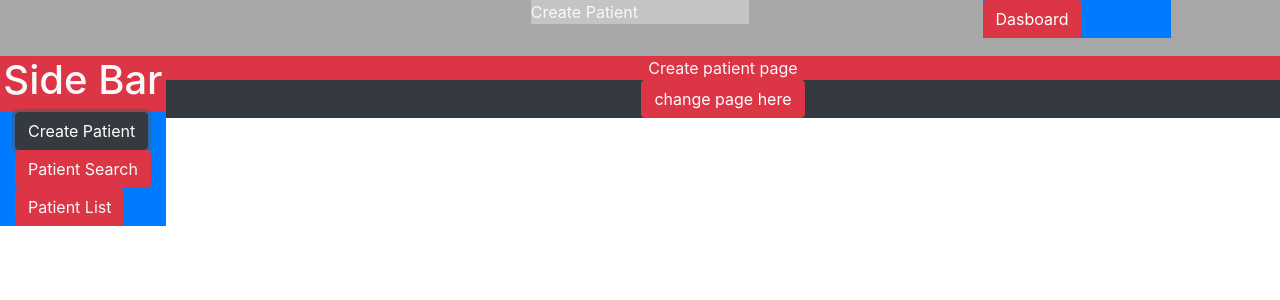
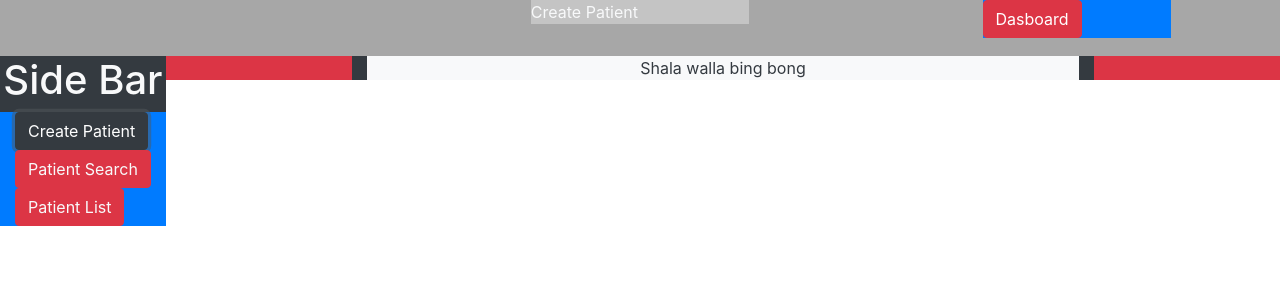
Before and after one commit to LuisERivas/Artificial-Intelligence-Business-Systems, a React (Create React App) app in the folder app/: page / in a window 1280 px wide. Both pictures are taken after a click on the button "Create Patient". Shown: the top 300 px of the page. Built offline with nearby package versions, Linux system fonts and the light colour scheme.

Commit message:
Added create patient form in create patient page

```diff
--- a/app/src/Components/Button/button.js
+++ b/app/src/Components/Button/button.js
@@ -15,22 +15,11 @@
     }
   }
   render () {
-    // console.log(this.props.sideBarLinks)
-    // console.log(this.state.linkSet)
     var buttonSet = this.state.linkSet
-    // console.log('The current Button set is: ' + buttonSet)
     let buttons
     if (buttonSet === 'SideBarSet') {
-      // console.log('--------- Button --------')
-
-      // console.log('I Successfully pulled up the SideBarSet')
-      // console.log('--------- Button --------')
-
       buttons = <div className='bg-primary col'>
         <div className='bg-primary row'>
-          {/* <Router>
-            <Link to={this.props.sideBarLinks.link1} className='text-light btn btn-danger'>{this.props.sideBarLinks.linkName1}</Link>
-          </Router> */}
           <button onClick={this.props.clickTestPatientPage} className='btn btn-dark'>{this.props.sideBarLinks.linkName1}</button>
         </div>
         <div className='bg-primary row'>
@@ -45,21 +34,14 @@
         </div>
       </div>
     } else if (buttonSet === 'navBarSet') {
-      // console.log('--------- Button --------')
+      buttons = <div className='bg-primary row'>
 
-      // console.log('I pulled up the NavbarSet')
-      // console.log('--------- Button --------')
-
-      buttons = <div className='bg-primary row'>
-        {/* <Router>
-          <Link to={this.props.navBarLinks.link1} className='text-light btn btn-danger'>{this.props.navBarLinks.linkName1}</Link>
-        </Router> */}
         <button onClick={this.props.clickTestDashboard} className='btn btn-danger'>{this.props.navBarLinks.linkName1}</button>
       </div>
     } else {
-      // console.log('--------- Button --------')
-      // console.log('there is an eror bro')
-      // console.log('--------- Button --------')
+      console.log('--------- Button --------')
+      console.log('there is an eror bro')
+      console.log('--------- Button --------')
     }
 
     return (
--- /dev/null
+++ b/app/src/Components/CreatePatientForm/createPatientForm.js
@@ -0,0 +1,12 @@
+import React, { Component } from 'react'
+import '../CreatePatientForm/createPatientForm.css'
+
+class CreatePatientForm extends Component {
+  render () {
+    return (
+      <div className='bg-light text-dark'> Shala walla bing bong</div>
+    )
+  }
+}
+
+export default CreatePatientForm
--- a/app/src/Components/CreatePatientPage/createPatientpage.js
+++ b/app/src/Components/CreatePatientPage/createPatientpage.js
@@ -1,11 +1,16 @@
 import React, { Component } from 'react'
 import '../CreatePatientPage/createPatientPage.css'
+import CreatePatientForm from '../CreatePatientForm/createPatientForm'
 
 class CreatePatientPage extends Component {
   render () {
     return (
       <div className='bg-danger'>
-                Create patient page
+        <div className='row'>
+          <div className='col-2' />
+          <div className='col bg-dark'><CreatePatientForm /> </div>
+          <div className='col-2' />
+        </div>
       </div>
     )
   }
--- a/app/src/Components/Dashboard/dashboard.js
+++ b/app/src/Components/Dashboard/dashboard.js
@@ -12,16 +12,9 @@
       pageState: props.pageStateInitial,
       status: 0
     }
-    // this.onTest = this.onTest.bind(this)
     this.onDashboardClicked = this.onDashboardClicked.bind(this)
     this.onCreatePatientClicked = this.onCreatePatientClicked.bind(this)
   }
-  // onTest () {
-  //   console.log('BRO IT FUCKING WORKED')
-  //   this.setState(state => ({
-  //     pageState: 'ugly boi'
-  //   }))
-  // }
   onDashboardClicked () {
     console.log('BRO IT FUCKING WORKED')
     this.setState(state => ({
@@ -29,21 +22,16 @@
     }))
   }
   onCreatePatientClicked () {
-    console.log('bro, we found the create patient page')
+    // console.log('bro, we found the create patient page')
     this.setState(state => ({
       pageState: 'Create Patient'
     }))
   }
-  //   superTest () {
-  //     console.log('this is a risk but lets see')
-  //   }
+
   render () {
-    // console.log('--------- DashBoard --------')
-    // console.log('Current Page State: ' + this.state.pageState)
     var pageSetter = this.state.pageState
-    // console.log('testing pageSetter var: ' + pageSetter)
+
     let currentPage
-    // console.log('--------- DashBoard --------')
 
     if (pageSetter === 'Dashboard') {
       currentPage = <HomePage />
@@ -57,17 +45,14 @@
     return (
       <div className='bg-dark text-light'>
         <NavBar
-          // test={this.onTest}
           supertesto={this.superTest}
           page={this.state.pageState}
           dashboardClicked={this.onDashboardClicked}
-          // createPatientClicked={this.onCreatePatientClicked}
         />
         <SideBar
           createPatientClicked={this.onCreatePatientClicked}
         />
         {currentPage}
-        <button className='btn btn-danger'>change page here</button>
       </div>
     )
   }
--- a/app/src/Components/SideBar/sideBar.js
+++ b/app/src/Components/SideBar/sideBar.js
@@ -11,7 +11,6 @@
   }
 
   onCreatePatientClickedTesting () {
-    console.log('im testing if the create patient button has be pressed')
     this.props.createPatientClicked()
   }
   render () {
@@ -24,7 +23,7 @@
       link3: '/PatientList'
     }
     return (
-      <div className='float-left bg-danger'>
+      <div className='float-left bg-dark'>
         <div className=''>
           <h1 className='h-100'>
             Side Bar
--- a/app/src/Components/TitleHolder/titleHolder.js
+++ b/app/src/Components/TitleHolder/titleHolder.js
@@ -4,11 +4,11 @@
 
 class TitleHolder extends Component {
   render () {
-    console.log('--------- Title Holder --------')
+    // console.log('--------- Title Holder --------')
 
-    console.log('Testing push prop down from navbar: ' + this.props.currentTitle)
+    // console.log('Testing push prop down from navbar: ' + this.props.currentTitle)
 
-    console.log('--------- Title Holder --------')
+    // console.log('--------- Title Holder --------')
 
     var title
     title = this.props.currentTitle
```
Also changed, not shown: app/src/Components/CreatePatientForm/createPatientForm.css (added).
